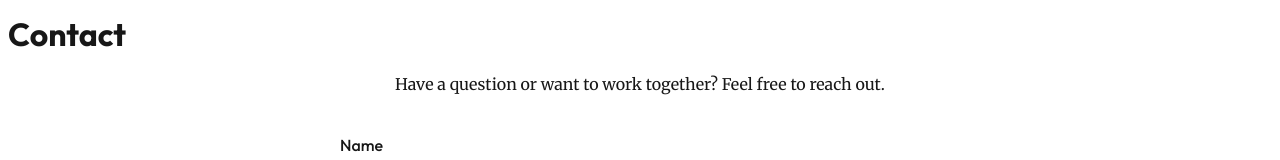
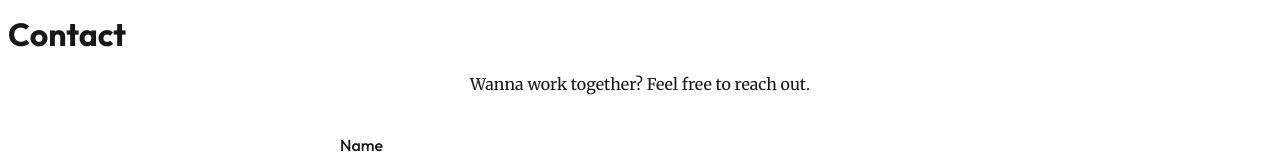
Before and after one commit to ceelogre/presence, a Next.js app: page /contact in a window 1280 px wide. Shown: the part 139-299 px from the top of the page. Built offline with nearby package versions, Linux system fonts and the light colour scheme.

Commit message:
test: pipeline deployment

```diff
--- a/src/app/contact/page.tsx
+++ b/src/app/contact/page.tsx
@@ -6,7 +6,7 @@ export default function Contact() {
       <h1>Contact</h1>
       <div className={styles.contactContent}>
         <p className={styles.contactIntro}>
-          Have a question or want to work together? Feel free to reach out.
+          Wanna work together? Feel free to reach out.
         </p>
         <form className={styles.contactForm}>
           <div className={styles.formGroup}>
```
